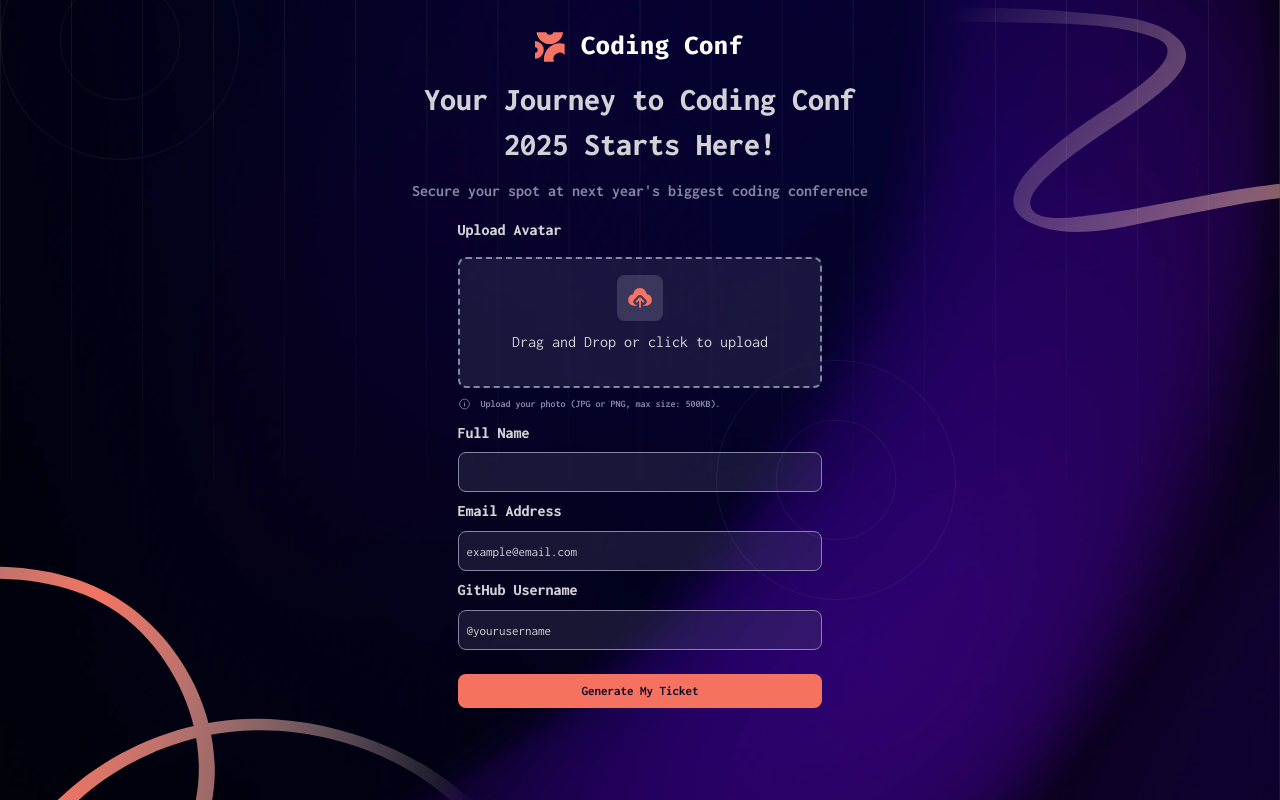
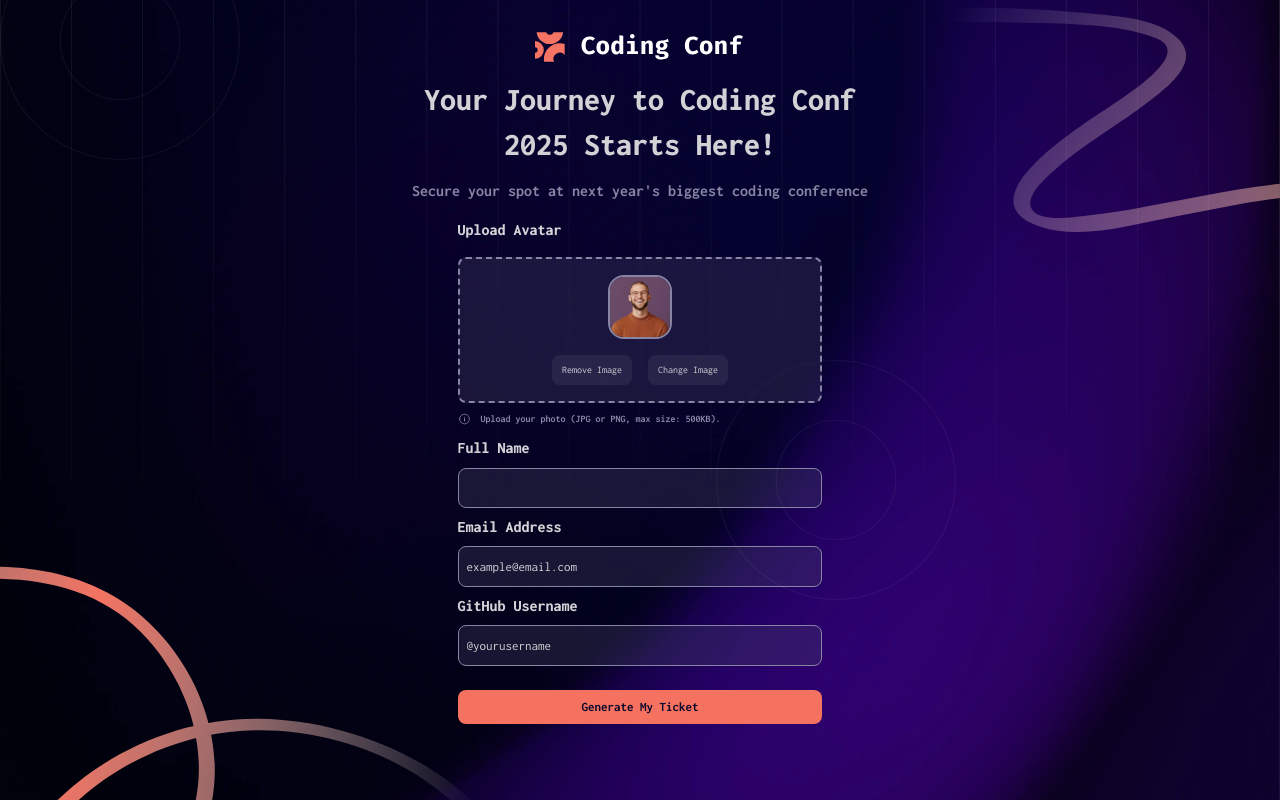
Before and after one commit to Timineri/Conference-Ticket-Generator, a React (Create React App) app: page / in a window 1280 px wide. Built offline with nearby package versions, Linux system fonts and the light colour scheme.

Commit message:
Worked on the UI of the upload section to remove and change image

```diff
--- a/src/components/FormDesign.js
+++ b/src/components/FormDesign.js
@@ -3,6 +3,7 @@ import { ReactComponent as IconInfoColored } from "../assets/images/icon-info-co
 import { useForm } from "react-hook-form";
 import { useNavigate } from "react-router-dom";
 import UploadIcon from "../assets/images/icon-upload.svg";
+import Avatar from "../assets/images/image-avatar.jpg";
 // import InfoIcon from "../assets/images/icon-info.svg";
 
 export default function FormDesign({ onGenerateTicket }) {
@@ -82,9 +83,14 @@ export default function FormDesign({ onGenerateTicket }) {
             name="imageUpload"
             onClick={handleDivClick}
           >
-            <img className="upload-icon" src={UploadIcon} alt="upload" />
+            {/* <img className="upload-icon" src={UploadIcon} alt="upload" />
 
-            <p className="upload-text">Drag and Drop or click to upload</p>
+            <p className="upload-text">Drag and Drop or click to upload</p> */}
+            <img className="upload-image" src={Avatar} alt="upload" />
+            <div className="upload-buttons">
+              <button className="remove-image">Remove Image</button>
+              <button className="change-image">Change Image</button>
+            </div>
           </div>
           <input
             type="file"
@@ -93,6 +99,7 @@ export default function FormDesign({ onGenerateTicket }) {
             {...register("imageUpload", ticketGenerationOptions.imageUpload)}
             onChange={handleFileChange}
           />
+        </label>
         <p className={fileError ? "upload-error" : "upload-plain"}>
           <IconInfoColored
             src={IconInfoColored}
@@ -105,7 +112,6 @@ export default function FormDesign({ onGenerateTicket }) {
             <span>Upload your photo (JPG or PNG, max size: 500KB).</span>
           )}
         </p>
-        </label>
 
         <label>
           Full Name
--- a/src/index.css
+++ b/src/index.css
@@ -266,9 +266,6 @@ form {
   display: none;
 }
 
-/* .upload.error {
-  border: 1px solid var(--Orange-700);
-} */
 .upload:hover {
   background-color: var(--Neutral-700);
   cursor: pointer;
@@ -290,6 +287,41 @@ form {
   border-radius: 0.5em;
   margin-bottom: 10px;
   z-index: -1;
+}
+
+.upload-image {
+  width: 4em;
+  margin: auto;
+  border-radius: 1em;
+  border: 2px solid var(--Neutral-500);
+}
+
+.upload-buttons {
+  display: flex;
+  justify-content: center;
+  gap: 1em;
+}
+
+.remove-image,
+.change-image {
+  width: 8em;
+  font-size: x-small;
+  font-family: "Inconsolata-regular";
+  font-weight: lighter;
+  color: var(--Neutral-300);
+  background-color: var(--Bg-Opacity);
+  margin-bottom: 0;
+}
+
+.remove-image:hover,
+.change-image:hover {
+  cursor: pointer;
+  background-color: var(--Neutral-500);
+  text-decoration: underline;
+}
+
+.upload:hover:not(:has(.button:hover)) {
+  background-color: var(--Bg-Opacity);
 }
 
 .info-icon,
```
Lines whose indentation alone changed are shown as unchanged.
